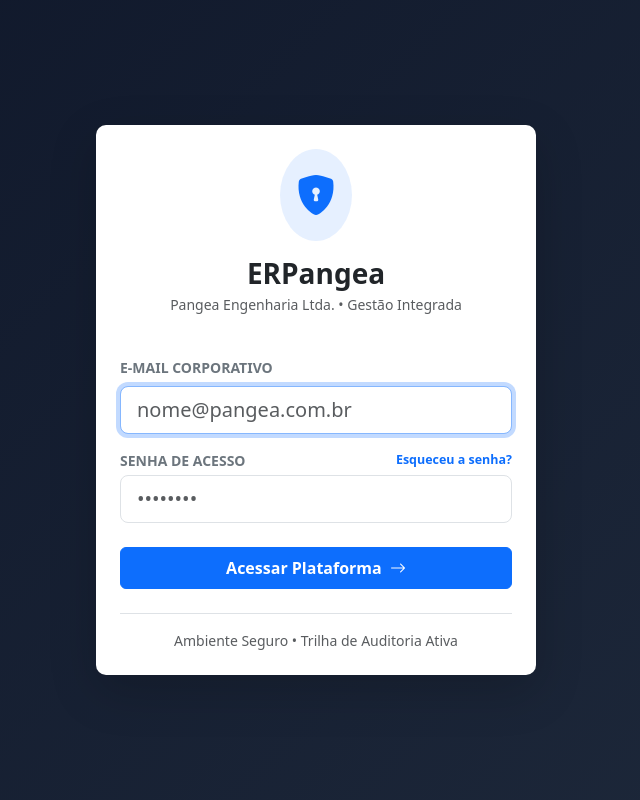
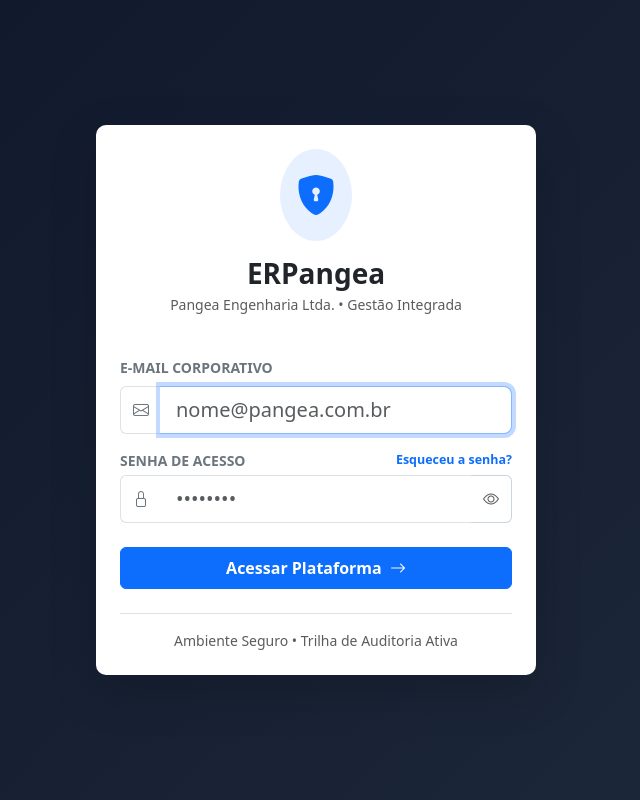
Before and after one commit to telemac-dev/erpangea, a Django app: page /accounts/login/ in a window 1280 px wide. Shown: the whole page, without its empty margins (324-964 px from the left). Run offline with Django 5.2, Linux system fonts and the light colour scheme; parts of the project's set-up code (start-up, migrations or seed data) failed here and were passed over; some libraries are stand-ins or nearby versions.

Commit message:
feat(ui): botao de alternancia de visibilidade de senha (icone olho)
- Implementacao do botao com icone de olho (bi-eye / bi-eye-slash) no campo de senha do Login Institucional
- Adicao do olho em todos os campos de senha da tela 'Definir Nova Senha' (senha atual, nova senha e confirmacao)
- Adicao do olho nos campos de redefinicao de senha corporativa (password_reset_confirm)
- Listener JavaScript nativo universal em base.html para alternancia de type 'password' <-> 'text'
- Ajuste das classes de borda (border-start-0 e border-end-0) nos forms para acabamento visual perfeito

```diff
--- a/apps/accounts/forms.py
+++ b/apps/accounts/forms.py
@@ -1,6 +1,11 @@
 import re
 from django import forms
-from django.contrib.auth.forms import AuthenticationForm
+from django.contrib.auth.forms import (
+    AuthenticationForm,
+    PasswordChangeForm,
+    PasswordResetForm,
+    SetPasswordForm
+)
 from django.core.exceptions import ValidationError
 from django.utils.translation import gettext_lazy as _
 from .models import User, UserProfile
@@ -10,7 +15,7 @@ class UserAuthenticationForm(AuthenticationForm):
     username = forms.EmailField(
         label=_("E-mail Corporativo"),
         widget=forms.EmailInput(attrs={
-            'class': 'form-control form-control-lg',
+            'class': 'form-control form-control-lg border-start-0',
             'placeholder': 'nome@pangea.com.br',
             'autofocus': True
         })
@@ -19,7 +24,7 @@ class UserAuthenticationForm(AuthenticationForm):
         label=_("Senha de Acesso"),
         strip=False,
         widget=forms.PasswordInput(attrs={
-            'class': 'form-control form-control-lg',
+            'class': 'form-control form-control-lg border-start-0 border-end-0',
             'placeholder': '••••••••'
         })
     )
@@ -120,14 +125,12 @@ class UserProfileForm(forms.ModelForm):
             user.save(update_fields=['first_name', 'last_name'])
         return profile
 
-from django.contrib.auth.forms import PasswordChangeForm, PasswordResetForm, SetPasswordForm
-
 class UserPasswordChangeForm(PasswordChangeForm):
     def __init__(self, *args, **kwargs):
         super().__init__(*args, **kwargs)
         for field_name, field in self.fields.items():
             field.widget.attrs.update({
-                'class': 'form-control',
+                'class': 'form-control border-start-0 border-end-0',
                 'placeholder': '••••••••'
             })
         self.fields['old_password'].label = _("Senha Atual")
@@ -149,7 +152,7 @@ class UserSetPasswordForm(SetPasswordForm):
         super().__init__(*args, **kwargs)
         for field_name, field in self.fields.items():
             field.widget.attrs.update({
-                'class': 'form-control form-control-lg',
+                'class': 'form-control form-control-lg border-start-0 border-end-0',
                 'placeholder': '••••••••'
             })
         self.fields['new_password1'].label = _("Nova Senha")
--- a/apps/accounts/templates/accounts/login.html
+++ b/apps/accounts/templates/accounts/login.html
@@ -26,8 +26,15 @@
             {% csrf_token %}
             <div class="mb-3">
                 <label class="form-label small fw-semibold text-secondary">E-MAIL CORPORATIVO</label>
-                {{ form.username }}
+                <div class="input-group">
+                    <span class="input-group-text bg-white text-secondary border-end-0"><i class="bi bi-envelope"></i></span>
+                    {{ form.username }}
+                </div>
+                {% if form.username.errors %}
+                    <div class="text-danger small mt-1">{{ form.username.errors.0 }}</div>
+                {% endif %}
             </div>
+
             <div class="mb-4">
                 <div class="d-flex justify-content-between align-items-center mb-1">
                     <label class="form-label small fw-semibold text-secondary mb-0">SENHA DE ACESSO</label>
@@ -35,8 +42,18 @@
                         Esqueceu a senha?
                     </a>
                 </div>
-                {{ form.password }}
+                <div class="input-group">
+                    <span class="input-group-text bg-white text-secondary border-end-0"><i class="bi bi-lock"></i></span>
+                    {{ form.password }}
+                    <button class="btn btn-outline-secondary toggle-password-visibility bg-white border-start-0 text-muted" type="button" title="Visualizar senha" tabindex="-1">
+                        <i class="bi bi-eye"></i>
+                    </button>
+                </div>
+                {% if form.password.errors %}
+                    <div class="text-danger small mt-1">{{ form.password.errors.0 }}</div>
+                {% endif %}
             </div>
+
             <button type="submit" class="btn btn-primary w-100 py-2 fw-semibold">
                 Acessar Plataforma <i class="bi bi-arrow-right ms-1"></i>
             </button>
--- a/templates/base.html
+++ b/templates/base.html
@@ -43,6 +43,15 @@
         .content-area {
             flex: 1;
             padding: 28px 36px;
+        }
+        .toggle-password-visibility {
+            cursor: pointer;
+            z-index: 4;
+            border-color: #cbd5e1;
+        }
+        .toggle-password-visibility:hover {
+            background-color: #f8fafc !important;
+            border-color: #cbd5e1;
         }
         .card-custom {
             border: 1px solid #e2e8f0;
@@ -242,6 +251,35 @@
         document.body.addEventListener('htmx:configRequest', (event) => {
             event.detail.headers['X-CSRFToken'] = '{{ csrf_token }}';
         });
+
+        // Alternador Universal de Visibilidade de Senhas (Icone Olho)
+        document.addEventListener('click', function (e) {
+            const btn = e.target.closest('.toggle-password-visibility');
+            if (!btn) return;
+
+            const group = btn.closest('.input-group');
+            if (!group) return;
+
+            const input = group.querySelector('input');
+            if (!input) return;
+
+            const icon = btn.querySelector('i');
+            if (input.type === 'password') {
+                input.type = 'text';
+                if (icon) {
+                    icon.classList.remove('bi-eye');
+                    icon.classList.add('bi-eye-slash');
+                }
+                btn.setAttribute('title', 'Ocultar senha');
+            } else {
+                input.type = 'password';
+                if (icon) {
+                    icon.classList.remove('bi-eye-slash');
+                    icon.classList.add('bi-eye');
+                }
+                btn.setAttribute('title', 'Visualizar senha');
+            }
+        });
     </script>
 </body>
 </html>
```
Also changed, not shown: apps/accounts/templates/accounts/password_change.html (+9 -0 lines), apps/accounts/templates/accounts/password_reset_confirm.html (+14 -2 lines).
